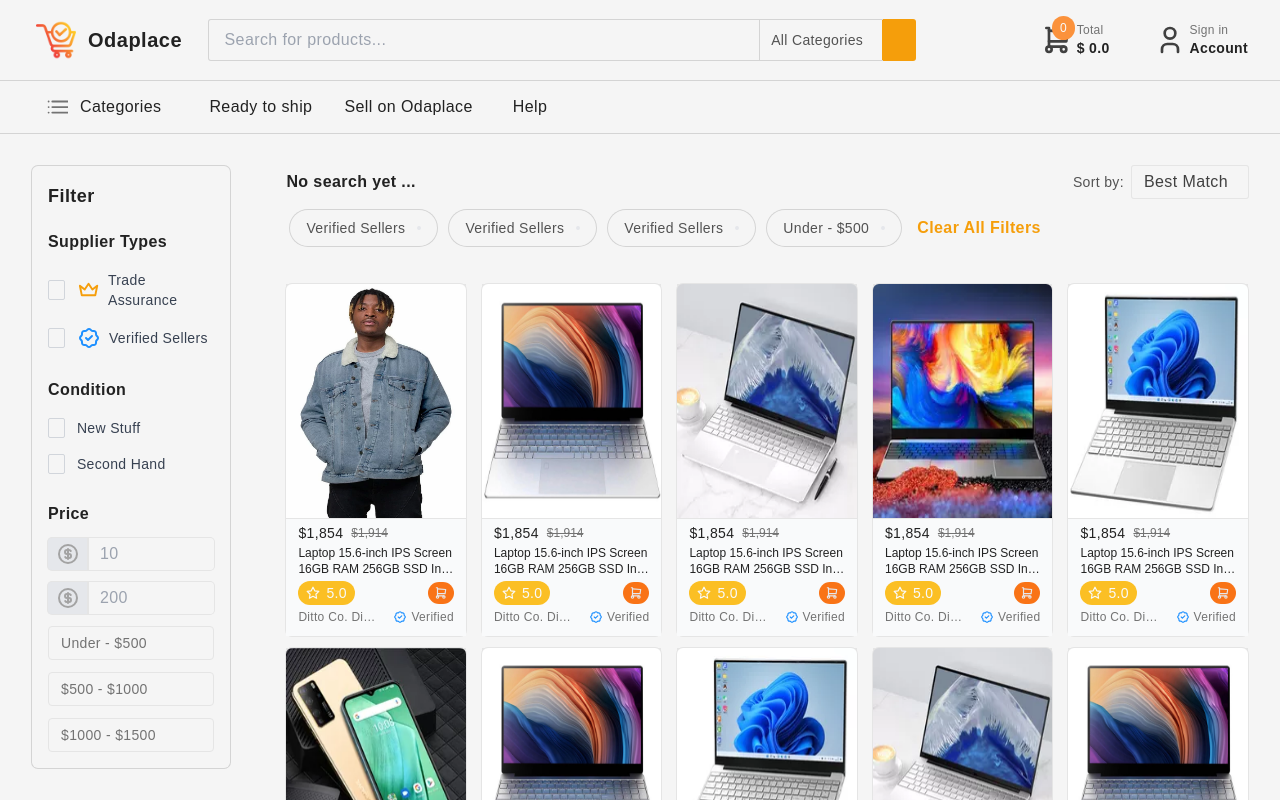
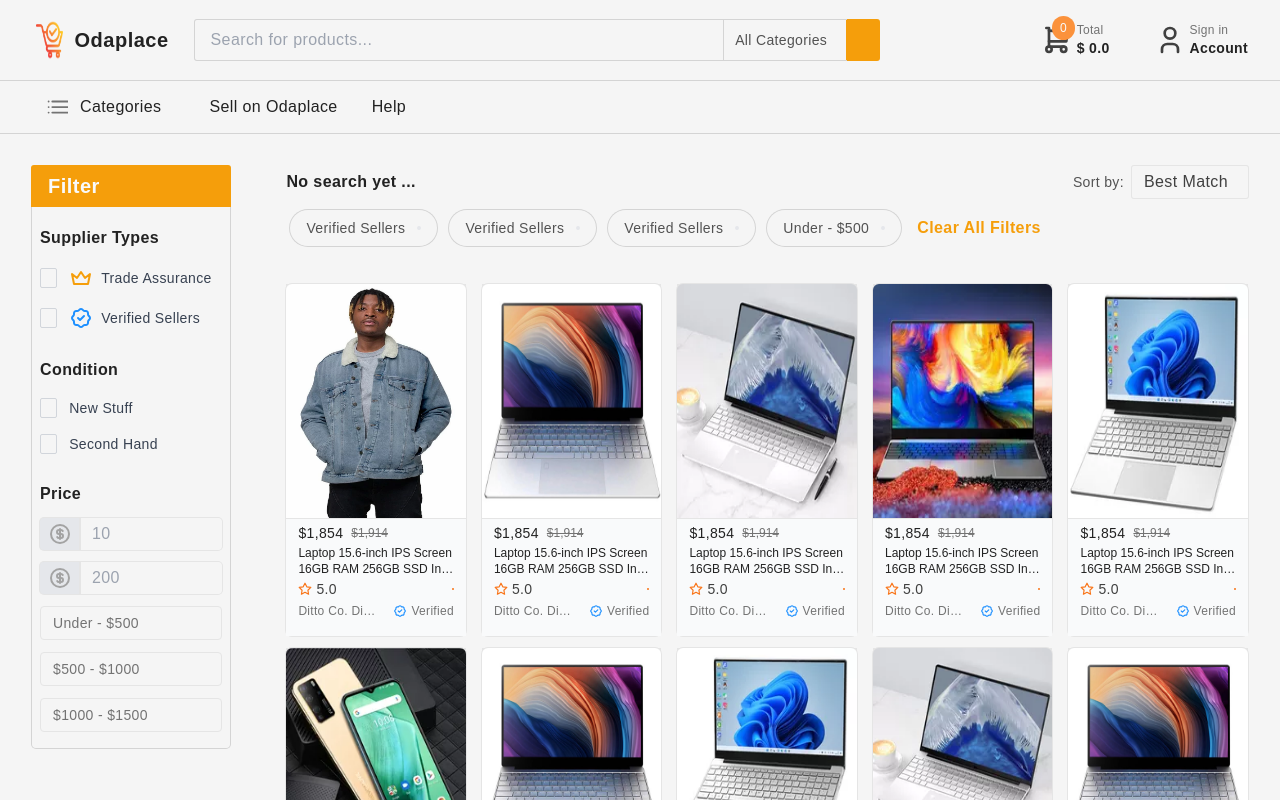
Before and after one commit to Amos-Ditto/Custom-Ecommerce-Application, a Nuxt app in the folder client/: page /index in a window 1280 px wide. Shown: the top 800 px of the page. Built offline with nearby package versions, Linux system fonts and the light colour scheme.

Commit message:
chore: Quick Fix of responsiveness

```diff
--- a/client/components/Cards/CardSearchData.vue
+++ b/client/components/Cards/CardSearchData.vue
@@ -1,9 +1,3 @@
-<!-- <script setup lang="ts">
-defineProps<{
-    img: string
-}>()
-</script> -->
-
 <template>
     <div
         class="w-full min-h-[10rem] xs:min-h-[12rem] sm:min-h-[14rem] max-h-[19.5rem] xs:max-h-[21rem] sm:max-h-[22rem] grid grid-rows-3 rounded-md ring-1 ring-neutral-200"
@@ -22,17 +16,17 @@ defineProps<{
                     Portable
                 </p>
             </div>
-            <div class="actions w-full flex flex-row justify-between items-center pt-0.5">
-                <button class="flex flex-row items-center px-2 py-0.5 gap-x-1.5 rounded-2xl bg-amber-400">
-                    <div class="icon w-3.5 xs:w-4 h-3.5 xs:h-4 text-gray-50 flex items-center justify-center">
+            <div class="actions w-full flex flex-row justify-between items-center">
+                <button class="flex flex-row items-center gap-x-1 rounded-2xl">
+                    <div class="icon w-3.5 xs:w-4 h-3.5 xs:h-4 text-orange-500 flex items-center justify-center">
                         <IconsStarIcon />
                     </div>
-                    <span class="text-gray-50 tracking-wide text-xs sm:text-sm">5.0</span>
+                    <span class="text-neutral-700 tracking-wide text-xs sm:text-sm">5.0</span>
                 </button>
-                <button class="py-1 px-1.5 items-center justify-center flex rounded-full bg-orange-500">
-                    <div class="icon w-3.5 xs:w-4 h-3.5 xs:h-4 text-gray-200 flex items-center justify-center">
-                        <IconsCartIcon />
-                    </div>
+                <button
+                    class="p-[1px] items-center justify-center flex rounded-full bg-orange-500 hover:bg-opacity-80 transition-colors duration-200"
+                >
+                    <div class="i-carbon-add text-gray-50 text-xl xl:text-2xl"></div>
                 </button>
             </div>
             <div class="seller-label w-full grid grid-cols-2 items-center pt-0.5 xs:pt-1">
--- a/client/components/Layout/FilterSidebar.vue
+++ b/client/components/Layout/FilterSidebar.vue
@@ -1,8 +1,11 @@
 <template>
-    <div class="side-container px-2 lg:px-3 xl:px-4 py-4 ring-1 ring-neutral-300 rounded-md flex flex-col gap-y-3">
-        <h3 class="text-dark tracking-wide font-bold text-base xl:text-lg">Filter</h3>
+    <div class="side-container pb-4 ring-1 ring-neutral-300 rounded flex flex-col gap-y-3">
+        <div class="side-header w-full px-2 py-1.5 bg-amber-500 ring-1 ring-amber-500 rounded-t-sm flex items-center flex-row gap-x-2">
+            <div class="i-carbon-filter text-gray-50 text-base xl:text-lg"></div>
+            <h3 class="text-gray-50 tracking-wide font-bold text-base xl:text-xl">Filter</h3>
+        </div>
 
-        <div class="supplier-types w-full flex flex-col gap-y-2 pt-2">
+        <div class="supplier-types w-full flex flex-col gap-y-2 pt-2 px-2 lg:px-2 2xl:px-4">
             <h4 class="text-sm xl:text-base font-semibold tracking-wide text-dark">Supplier Types</h4>
             <div class="seller-category w-full">
                 <label for="assured" class="flex flex-row gap-x-2 xl:gap-x-3 items-center py-2">
@@ -36,7 +39,7 @@
             </div>
         </div>
 
-        <div class="condition-types w-full flex flex-col gap-y-2 pt-2">
+        <div class="condition-types w-full flex flex-col gap-y-2 pt-2 px-2 lg:px-2 2xl:px-4">
             <h4 class="text-sm xl:text-base font-semibold tracking-wide text-dark">Condition</h4>
             <div class="condition-category w-full">
                 <label for="new-stuff" class="flex flex-row gap-x-3 items-center py-2">
@@ -64,7 +67,7 @@
             </div>
         </div>
 
-        <div class="prices w-full flex flex-col gap-y-3 pt-2">
+        <div class="prices w-full flex flex-col gap-y-3 pt-2 px-2 lg:px-2 2xl:px-4">
             <h4 class="text-sm xl:text-base font-semibold tracking-wide text-dark">Price</h4>
             <div class="price-inputs flex flex-col gap-y-3 w-full">
                 <div class="input flex flex-row w-full">
--- a/client/components/Layout/HomeNavBar.vue
+++ b/client/components/Layout/HomeNavBar.vue
@@ -10,7 +10,7 @@
             <fieldset class="col-span-6 search-bar hidden md:flex flex-row w-full items-center h-8">
                 <input type="search" name="search" id="search" placeholder="Search for products..." />
                 <button
-                    class="category relative hidden lg:flex flex-row gap-x-1 lg:gap-x-2 items-center justify-between col-span-1 px-1 lg:px-2 xl:px-3 hover:opacity-75 transition duration-200 border-y border-neutral-300"
+                    class="category relative hidden lg:flex flex-row gap-x-1 lg:gap-x-2 items-center justify-between col-span-1 px-1 lg:px-2 xl:px-3 border-y border-neutral-300 hover:border-amber-500 focus:border-amber-500 transition duration-200"
                 >
                     <span class="text-sm text-neutral-600 truncate tracking-wide capitalize">All Categories</span>
                     <div class="i-carbon-chevron-down text-base text-neutral-500"></div>
@@ -63,7 +63,7 @@
 
 <style scoped>
 .nav-links input[type='search'] {
-    @apply w-full px-4 ring-1 ring-neutral-300 text-base text-dark tracking-wide outline-none bg-inherit rounded-l-sm;
+    @apply w-full px-4 ring-1 ring-neutral-300 text-base text-dark tracking-wide outline-none bg-inherit rounded-l-sm hover:ring-amber-500 focus:ring-amber-500 transition duration-200;
 }
 .nav-links input[type='search'],
 .nav-links button {
--- a/client/components/Layout/MenuDashboard.vue
+++ b/client/components/Layout/MenuDashboard.vue
@@ -12,9 +12,6 @@
             </div>
         </div>
         <div class="other-links hidden sm:flex flex-row gap-x-8 items-center px-3 ml-4">
-            <div class="link">
-                <span>Ready to ship</span>
-            </div>
             <div class="link">
                 <span>Sell on Odaplace</span>
                 <div class="i-carbon-chevron-down"></div>
@@ -33,15 +30,12 @@
     @apply absolute right-0 h-3/4 w-[1px] bg-neutral-400;
 }
 .other-links .link {
-    @apply flex flex-row gap-x-2 items-center cursor-pointer hover:opacity-75;
+    @apply flex flex-row gap-x-0.5 items-center cursor-pointer hover:opacity-75;
 }
 .other-links .link span {
-    @apply text-sm xl:text-base tracking-wide text-dark;
+    @apply text-sm xl:text-base tracking-wide text-dark transition-colors duration-200;
 }
 .other-links .link .i-carbon-chevron-down {
     @apply text-base text-dark transition duration-200;
 }
-.other-links .link:hover .i-carbon-chevron-down {
-    @apply translate-y-0.5;
-}
 </style>
--- a/client/components/Layout/TopNavbar.vue
+++ b/client/components/Layout/TopNavbar.vue
@@ -1,19 +1,21 @@
 <template>
     <div class="w-full grid grid-cols-10 px-2 sm:px-4 xl:px-8 2xl:px-12 py-2.5 sm:py-4 border-b border-neutral-300">
-        <div class="left col-span-3 md:col-span-7 2xl:col-span-6 grid grid-cols-8 lg:grid-cols-6 gap-x-4 items-center">
+        <div class="left col-span-3 md:col-span-7 2xl:col-span-6 grid grid-cols-8 lg:grid-cols-6 gap-x-32 items-center pr-1">
             <NuxtLink to="/" class="label flex flex-row gap-x-2 items-center col-span-8 md:col-span-1">
                 <img src="@/assets/images/Logo.webp" alt="" class="w-12 lg:w-14 h-10 lg:h-12 p-1" />
                 <span class="text-dark text-lg lg:text-xl font-semibold tracking-wide">Odaplace</span>
             </NuxtLink>
-            <fieldset class="col-span-5 search-bar hidden md:flex flex-row w-full items-center h-8 ml-8">
+            <fieldset class="col-span-5 search-bar hidden md:flex flex-row w-full items-center h-8">
                 <input type="search" name="search" id="search" placeholder="Search for products..." />
                 <button
-                    class="category relative hidden lg:flex flex-row gap-x-1 lg:gap-x-2 items-center justify-between col-span-1 px-1 lg:px-2 xl:px-3 hover:opacity-75 transition duration-200 border-y border-neutral-300"
+                    class="category relative hidden lg:flex flex-row gap-x-1 lg:gap-x-2 items-center justify-between col-span-1 px-1 lg:px-2 xl:px-3 transition duration-200 border-y border-neutral-300 hover:border-amber-500 focus:border-amber-500"
                 >
                     <span class="text-sm text-neutral-600 truncate tracking-wide capitalize">All Categories</span>
                     <div class="i-carbon-chevron-down text-base text-neutral-500"></div>
                 </button>
-                <button class="px-4 bg-amber-500 ring-1 ring-amber-500 hover:bg-orange-500 transition-colors duration-200 rounded-r-sm">
+                <button
+                    class="px-4 bg-amber-500 ring-1 ring-amber-500 hover:bg-orange-500 transition-colors duration-200 rounded-r-sm block"
+                >
                     <div class="i-carbon-search text-base text-gray-50"></div>
                 </button>
             </fieldset>
@@ -61,7 +63,7 @@
 
 <style scoped>
 fieldset input[type='search'] {
-    @apply w-full px-4 ring-1 ring-neutral-300 text-base text-dark tracking-wide outline-none bg-inherit rounded-l-sm;
+    @apply w-full px-4 ring-1 ring-neutral-300 text-base text-dark tracking-wide outline-none bg-inherit rounded-l-sm hover:ring-amber-500 focus:ring-amber-500 transition duration-200;
 }
 fieldset input[type='search'],
 fieldset button {
```
